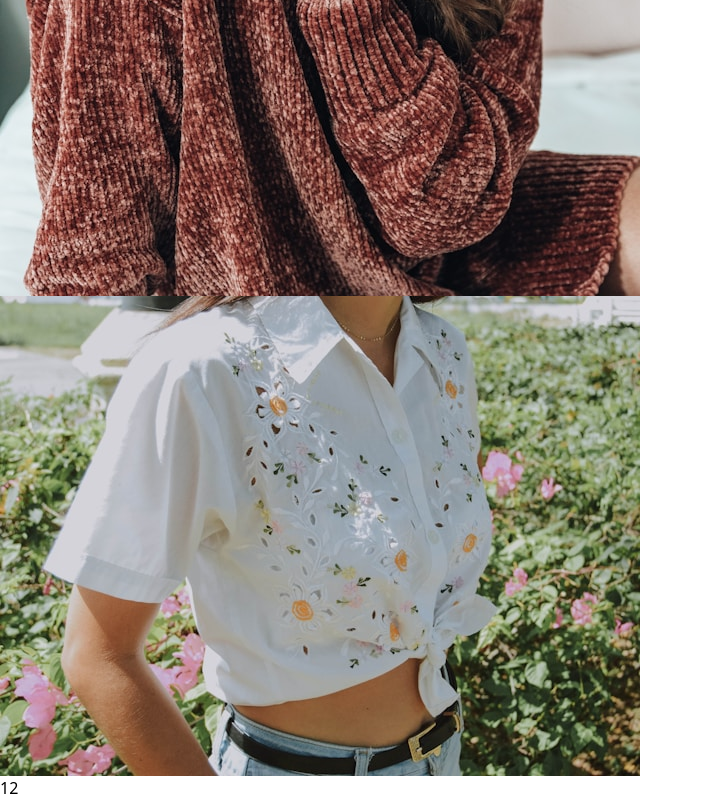
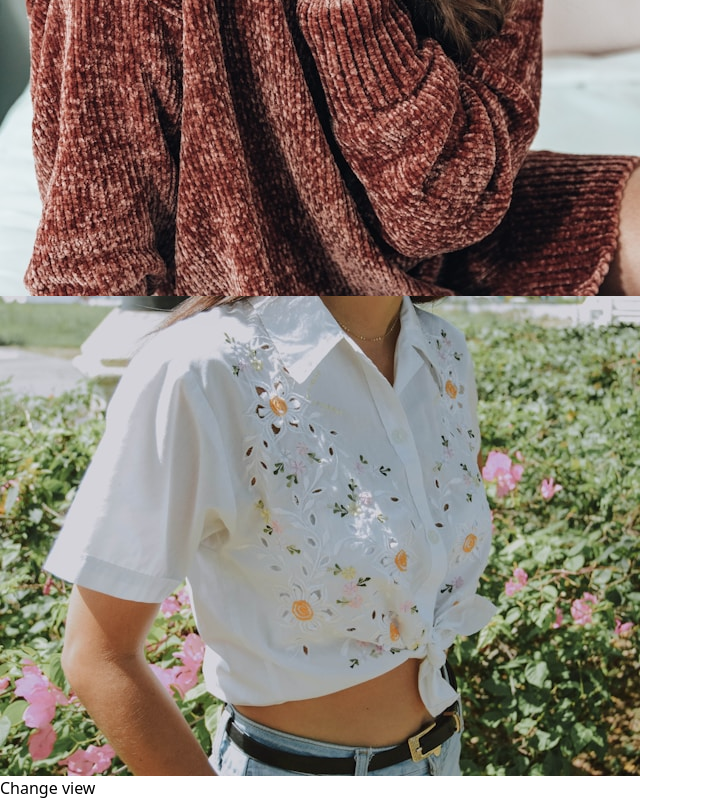
Before and after one commit to Belan-Mihail/eshop, a React (Vite) app in the folder frontend/: page / in a window 1280 px wide. Shown: the part 3564-4364 px from the top of the page, without its empty margins (0-703 px from the left). Built offline with nearby package versions, Linux system fonts and the light colour scheme.

Commit message:
create grid changer function

```diff
--- a/frontend/src/components/HomePage.tsx
+++ b/frontend/src/components/HomePage.tsx
@@ -1,8 +1,15 @@
+import { useState } from "react";
 import { sampleProducts } from "../data";
 import { Product } from "../types/Product";
 
 const HomePage = () => {
   const selectedProductsForHomePage: Product[] = [];
+  const [gridNumber, setGridNumber] = useState(1)
+
+const  gridChanger = () => (
+    gridNumber === 1 ? (setGridNumber(2)) : (setGridNumber(1))
+  )
+
 
   sampleProducts.map((arrayProduct) =>
     selectedProductsForHomePage.push(
@@ -12,69 +19,34 @@ const HomePage = () => {
 
   const [product1, product2, product3, product4, product5, product6] = selectedProductsForHomePage
 
-  const selectProductForHomePage = () => {
-    selectedProductsForHomePage.length = 0;
-    sampleProducts.map((arrayProduct) =>
-      selectedProductsForHomePage.push(
-        arrayProduct[Math.floor(Math.random() * arrayProduct.length)]
-      )
-    );
-  };
+  // const selectProductForHomePage = () => {
+  //   selectedProductsForHomePage.length = 0;
+  //   sampleProducts.map((arrayProduct) =>
+  //     selectedProductsForHomePage.push(
+  //       arrayProduct[Math.floor(Math.random() * arrayProduct.length)]
+  //     )
+  //   );
+  // };
 
   return (
     <>
       <h2 className="text-3xl font-bold underline text-center my-8">
         Products
       </h2>
-{/*
-      <div>
-        {selectedProductsForHomePage.map((product) => (
-          <div
-            key={product.slug}
-            className="flex flex-col gap-2 justify-center items-center p-4 m-4"
-          >
-            <p className="text-center">{product.name}</p>
-            <img src={product.image} alt={product.name} />
-          </div>
-        ))}
-      </div> */}
 
-      {/* <div className="grid grid-cols-3 grid-rows-4 gap-3 h-screen">
-        <div className="col-span-2 max-w-100 max-h-100"> <img className="block object-cover overflow-hidden max-w-100 max-h-100" src={product1.image} alt={product1.name} /></div>
-        <div className="row-span-2 col-start-2 row-start-2 max-w-100 max-h-100"><img className="object-cover overflow-hidden w-100 h-100" src={product2.image} alt={product2.name} /></div>
-        <div className="col-start-3 row-start-1"> <img className="object-cover overflow-hidden w-100 h-100" src={product3.image} alt={product3.name} /></div>
-        <div className="row-span-3 col-start-1 row-start-2"> <img className="object-cover overflow-hidden w-100 h-100" src={product4.image} alt={product4.name} /></div>
-        <div className="row-span-3 row-start-2"><img className="object-cover overflow-hidden w-100 h-100" src={product5.image} alt={product5.name} /></div>
-        <div className="col-start-2 row-start-4"> <img className="object-cover overflow-hidden w-100 h-100" src={product6.image} alt={product6.name} /></div>
-      </div> */}
-
-
+      {gridNumber === 1 && (
 <div className="grid grid-cols-3 grid-rows-4 gap-3 h-[1000px] mx-8">
-    <div className="col-span-2 bg-red-500 m-h-100 overflow-hidden w-100%"> <img className="object-cover max-w-[100%] h-[100%] w-[100%]" src={product1.image} alt={product1.name} /></div>
+    <div className="col-span-2 bg-red-500 m-h-100 overflow-hidden w-100%"><img className="object-cover max-w-[100%] h-[100%] w-[100%]" src={product1.image} alt={product1.name} /></div>
     <div className="row-span-2 col-start-2 row-start-2 bg-green-500 m-h-100 overflow-hidden"> <img className="object-cover max-w-[100%] h-[100%] w-[100%]" src={product2.image} alt={product2.name} /></div>
     <div className="col-start-3 row-start-1 bg-blue-500 m-h-100 overflow-hidden"> <img className="object-cover max-w-[100%] h-[100%] w-[100%]" src={product3.image} alt={product3.name} /></div>
     <div className="row-span-3 col-start-1 row-start-2 bg-yellow-500 m-h-100% overflow-hidden"> <img className="object-cover max-w-[100%] h-[100%] w-[100%]" src={product4.image} alt={product4.name} /></div>
     <div className="row-span-3 row-start-2 bg-gray-500 m-h-100 overflow-hidden"> <img className="object-cover max-w-[100%] h-[100%] w-[100%]" src={product5.image} alt={product5.name} /></div>
     <div className="col-start-2 row-start-4 bg-orange-500 m-h-100 overflow-hidden"><img className="object-cover max-w-[100%] h-[100%] w-[100%]" src={product6.image} alt={product6.name} /></div>
 </div>
+    )}
 
-    <div className="my-20 text-center">12</div>
+    <div className="my-20 text-center" onClick={gridChanger}>Change view</div>
 
-      {/* <div className="flex flex-wrap gap-4 justify-around items-center p-4 m-4">
-        {sampleProducts.map((arrayProduct) =>
-        <div className="flex gap-8">
-          {arrayProduct.map((product) => (
-            <div
-              key={product.slug}
-              className="flex flex-col gap-2 justify-center items-center p-4 m-4"
-            >
-              <p className="text-center">{product.name}</p>
-              <img src={product.image} alt={product.name} />
-            </div>
-          ))}
-          </div>
-        )}
-      </div> */}
     </>
   );
 };
```
